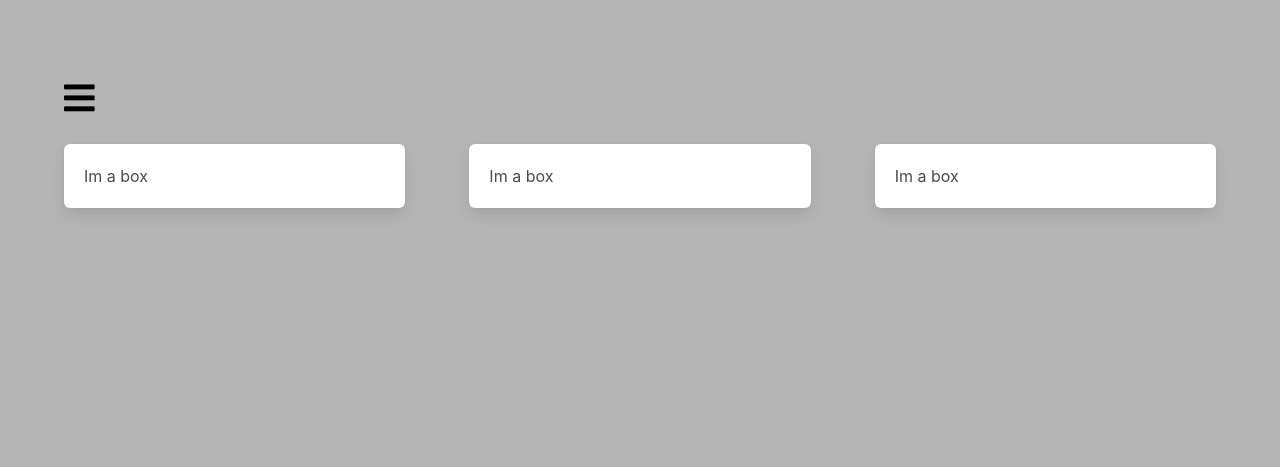
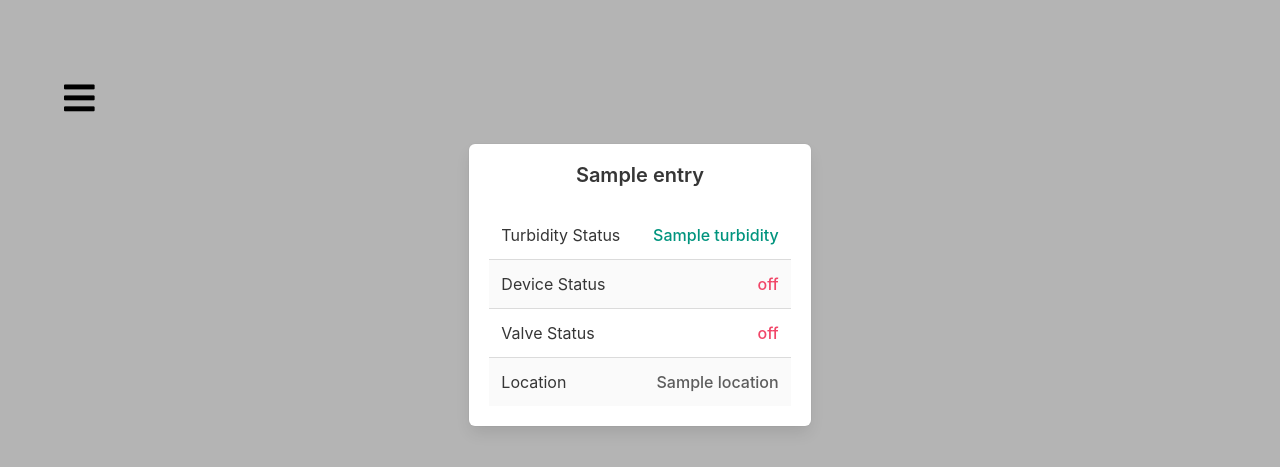
Before and after one commit to jsuci/turbiditech, a Django app: template templates/dashboard.html in a window 1280 px wide. Shown: the top 467 px of the page. Run offline with Django 4.2, Linux system fonts and the light colour scheme; the template is opened without the code that fills it: most values are stand-ins (such as "Sample title", 1, 10 or a date in 2020).

Commit message:
fix box styling

```diff
--- a/static/core/css/style.css
+++ b/static/core/css/style.css
@@ -108,3 +108,19 @@ img {
 .header {
     background: #33363a;
 }
+
+
+/* table styles */
+div.box td {
+    padding: 12px 12px
+}
+
+div.box td:nth-child(1) {
+    font-weight: 400;
+}
+
+div.box td:nth-child(2) {
+    text-align: right;
+    font-weight: 500;
+    color:rgb(93, 93, 93);
+}
--- a/templates/dashboard.html
+++ b/templates/dashboard.html
@@ -7,27 +7,15 @@
 {% block content %}
 
 <section class="section mt-6 ">
-    <div class="container mt-6 is-widescreen">
+    <div class="container mt-6">
 
         {% include "includes/sidebar.html" %}
 
-        <div class="columns is-centered is-variable is-8">
-            <div class="column is-4">
-                <div class="box">
-                    Im a box
-                </div>
-            </div>
-            <div class="column is-4">
-                <div class="box">
-                    Im a box
-                </div>
-            </div>
-            <div class="column is-4">
-                <div class="box">
-                    Im a box
-                </div>
-            </div>
-        </div>
+        <div class="columns is-centered is-variable is-8 is-multiline">
+            {% for entry in box_contents %}
+                {% include "includes/box.html" with box_content=entry %}
+            {% endfor %}
+        </div> <!-- end columns -->
     </div>
 </section>
 
--- /dev/null
+++ b/templates/includes/box.html
@@ -0,0 +1,47 @@
+<div class="column is-4">
+    <div class="box">
+        <h5 class="title is-5 has-text-centered">{{ box_content.detector_name }}</h5>
+        <table class="table is-striped is-fullwidth is-hoverable">
+            <tbody>
+                <tr>
+                    <td>Turbidity Status</td>
+                    {% if box_content.turbidity == "dirty" %}
+                    <td class="has-text-right has-background-danger">
+                            <span class="has-text-white">{{ box_content.turbidity }}</span>
+                    </td>
+                    {% else %}
+                    <td class="has-text-right">
+                        <span class="has-text-primary-dark">{{ box_content.turbidity }}</span>
+                    </td>
+                    {% endif %}
+
+                </tr>
+                <tr>
+                    <td>Device Status</td>
+                    <td>
+                        {% if box_content.device_status == "off" %}
+                            <span class="has-text-danger">{{ box_content.device_status }}</span>
+                        {% else %}
+                            <span class="has-text-primary-dark">{{ box_content.device_status }}</span>
+                        {% endif %}
+                    </td>
+                </tr>
+                <tr>
+                    <td>Valve Status</td>
+                    <td>
+                        {% if box_content.valve_Status == "off" %}
+                            <span class="has-text-danger">{{ box_content.valve_Status }}</span>
+                        {% else %}
+                            <span class="has-text-primary-dark">{{ box_content.valve_Status }}</span>
+                        {% endif %}
+                    </td>
+                    <!-- <td><span>{{ box_content.valve_Status }}</span></td> -->
+                </tr>
+                <tr>
+                    <td>Location</td>
+                    <td><span>{{ box_content.location }}</span></td>
+                </tr>
+            </tbody>
+        </table>
+    </div>
+</div>
```
Also changed, not shown: core/views.py (+35 -1 lines).
